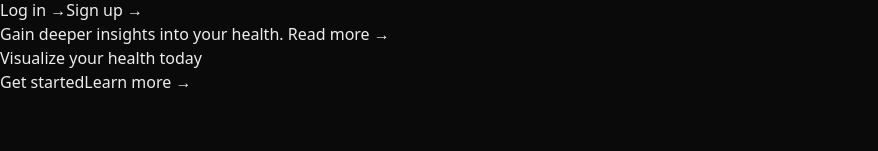
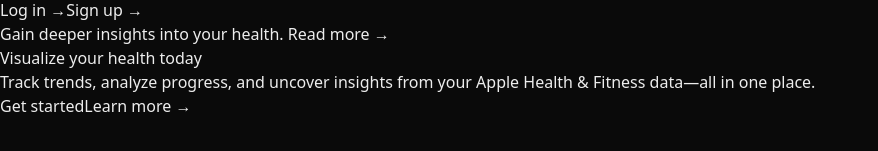
Before and after one commit to jaysaavedra18/apple-fitness-health-app, a Next.js app in the folder client/: page / in a window 1280 px wide. Shown: the part 505-656 px from the top of the page, without its empty margins (0-878 px from the left). Built offline with nearby package versions, Linux system fonts and the light colour scheme.

Commit message:
new updates

```diff
--- a/client/src/app/page.tsx
+++ b/client/src/app/page.tsx
@@ -31,8 +31,8 @@ export default function Landing() {
               Visualize your health today
             </h1>
             <p className="mt-8 text-lg font-medium text-pretty text-gray-500 sm:text-xl/8">
-              {/* Track trends, analyze progress, and uncover insights from your
-              Apple Health & Fitness data—all in one place. */}
+              Track trends, analyze progress, and uncover insights from your
+              Apple Health & Fitness data—all in one place.
             </p>
             <div className="mt-10 flex items-center justify-center gap-x-6">
               <a
```
